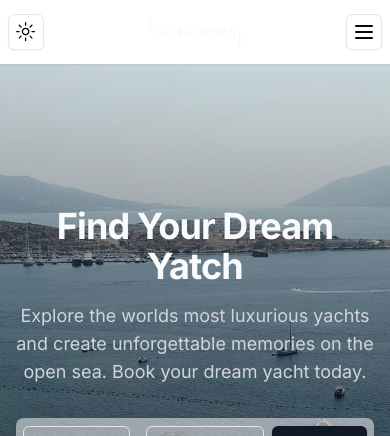
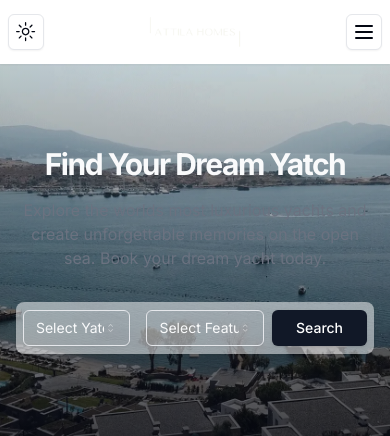
Before and after one commit to msanmaz/rental-frontend, a Next.js app: page / in a window 390 px wide. Shown: the top 436 px of the page. Built offline with nearby package versions, Linux system fonts and the light colour scheme.

Commit message:
responsive px

```diff
--- a/src/components/hero.jsx
+++ b/src/components/hero.jsx
@@ -11,7 +11,7 @@ import {
 
 export function Hero() {
   return (
-    <section className="relative w-full h-[80vh] min-h-[600px] overflow-hidden">
+    <section className="relative w-full h-[50vh] sm:h-[80vh] min-h-[500px] overflow-hidden">
       <Image
         alt="Hero Image"
         src="/attilahomes-bg.webp"
@@ -22,10 +22,10 @@ export function Hero() {
       />
       <div className="absolute inset-0 bg-gradient-to-t from-gray-950/80 to-transparent" />
       <div className="relative z-10 h-full flex flex-col items-center justify-center px-4 text-center text-gray-50">
-        <h1 className="text-4xl font-bold tracking-tight sm:text-5xl md:text-6xl lg:text-7xl">
+        <h1 className="text-3xl font-bold tracking-tighter sm:text-5xl xl:text-6xl/none">
           Find Your Dream Yatch
         </h1>
-        <p className="mt-4 max-w-3xl text-lg md:text-xl text-gray-300">
+        <p className="mt-4 max-w-[700px] text-gray-500 md:text-xl dark:text-gray-400">
         Explore the worlds most luxurious yachts and create unforgettable memories on the open sea. Book your dream yacht today.
         </p>
         <div className="mt-8 w-full max-w-2xl">
--- a/src/components/service-section.jsx
+++ b/src/components/service-section.jsx
@@ -6,7 +6,7 @@ const ServiceSection = () => {
   return (
     <>
       <section className="w-full py-12 md:py-24 lg:py-32 xl:py-16">
-        <div className="container px-4 md:px-24">
+        <div className="container px-8 md:px-24">
           <div className="grid gap-6 lg:grid-cols-[1fr_550px] lg:gap-12 xl:grid-cols-[1fr_650px]">
             <img
               alt="Yacht"
--- a/src/components/yatchInfo/info-section.jsx
+++ b/src/components/yatchInfo/info-section.jsx
@@ -4,7 +4,7 @@ import { YatchCarousel } from "./yatch-carousel";
 const InfoSection = () => {
     return (
       <section className="w-full py-12 md:py-24 lg:py-12 bg-gray-100 dark:bg-gray-950">
-        <div className="container px-4 md:px-6">
+        <div className="container px-6">
           <div className="flex flex-col items-center justify-center space-y-4 text-center">
             <div className="space-y-2">
               <div className="inline-block rounded-lg bg-gray-100 px-3 py-1 text-sm dark:bg-gray-800">
```
